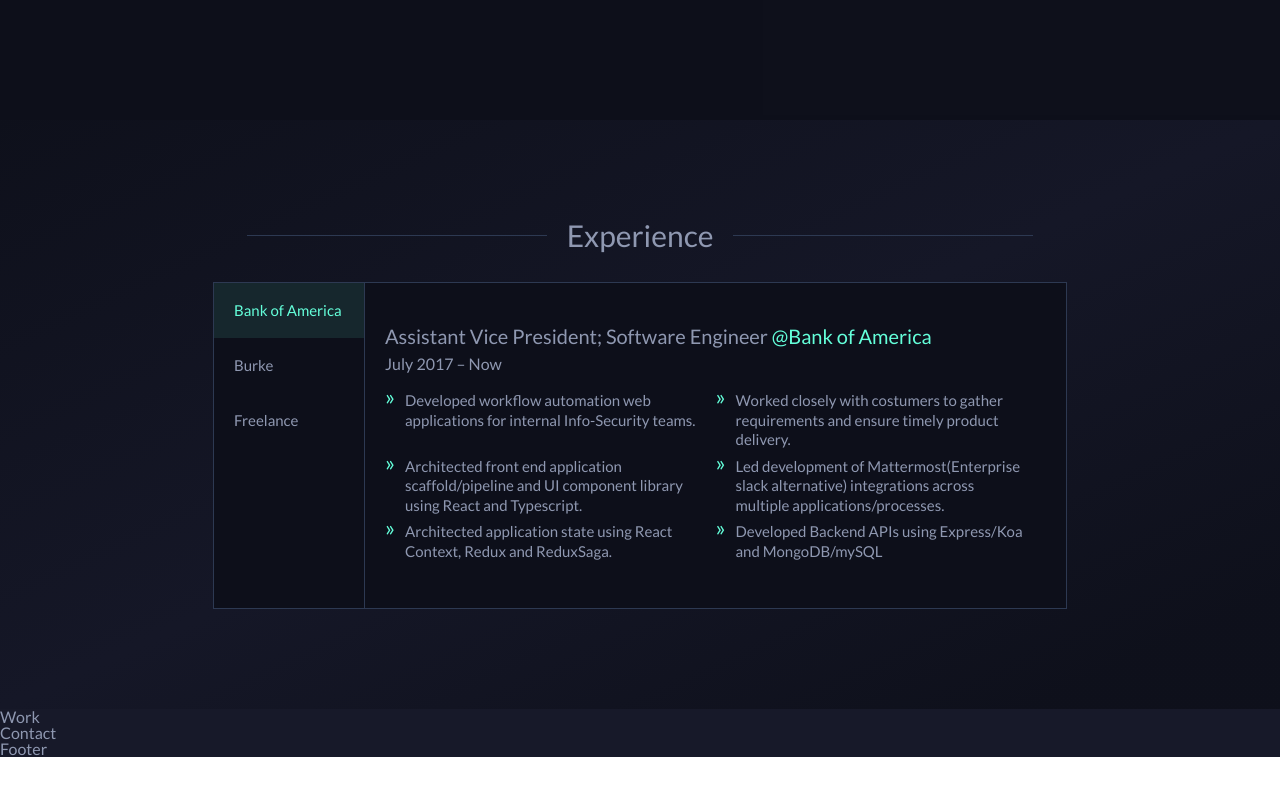
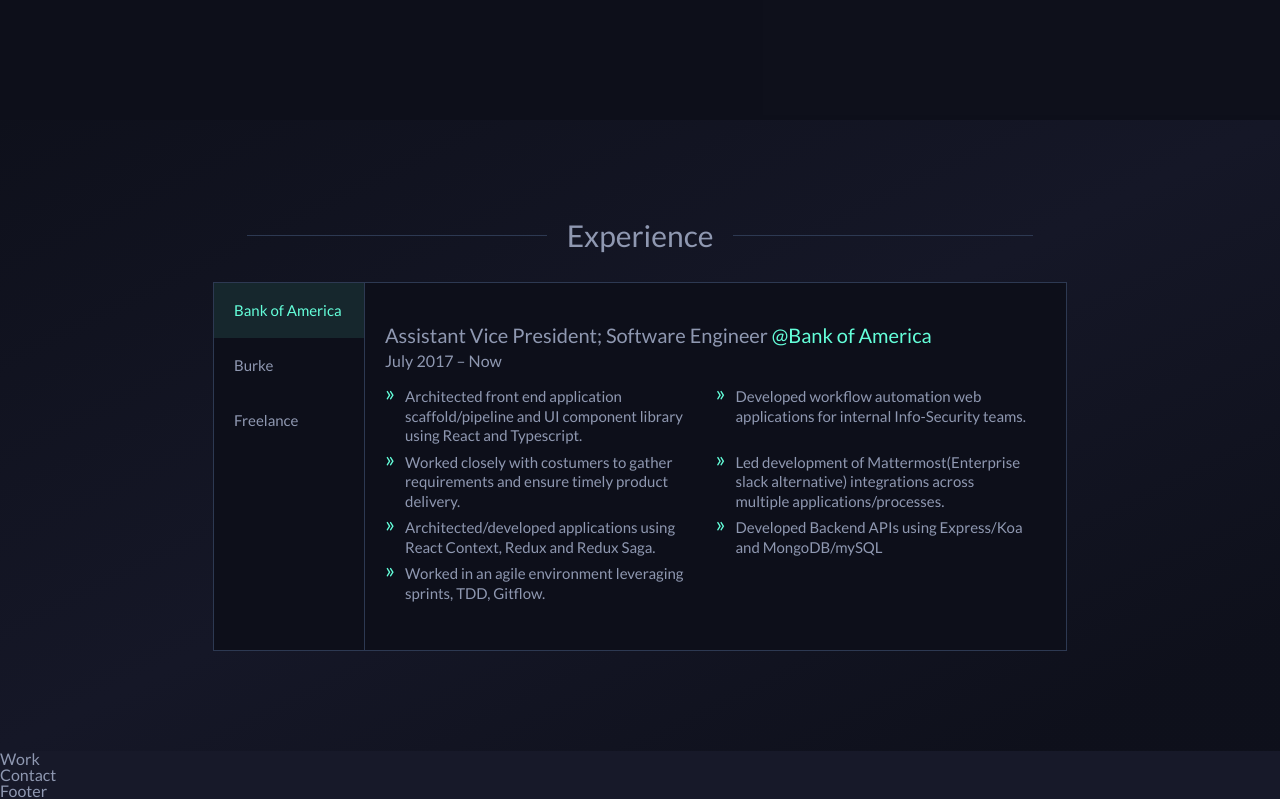
Before and after one commit to Afreda323/antfreda.com, a React (Create React App) app: page / in a window 1280 px wide. Shown: the part 1664-2464 px from the top of the page. Before the commit the page ends 2422 px from the top, so only its background shows below. Built offline with nearby package versions, Linux system fonts and the light colour scheme.

Commit message:
finished timeline, added data to timeline

```diff
--- a/src/components/Timeline.tsx
+++ b/src/components/Timeline.tsx
@@ -1,5 +1,5 @@
 import React from 'react'
-import styled from 'styled-components'
+import styled, { keyframes, css } from 'styled-components'
 import get from 'lodash/get'
 import { H4, P, Ul, Li, A } from './Text'
 import { Theme } from '../theme'
@@ -49,11 +49,16 @@
     ))
   }
 
-  getJob = () => {
-    const job = this.props.exp[this.state.activeIndex]
-    return (
-      <Summary>
-        <P style={{ lineHeight: 1.3 }}>
+  /**
+   * Render a job card for the selected index
+   */
+  getJobs = (): Array<JSX.Element> => {
+    return this.props.exp.map((job, i) => (
+      <Summary
+        key={`${job.company}-${job.title}-${i}`}
+        isActive={i === this.state.activeIndex}
+      >
+        <P style={{ lineHeight: 1.2 }}>
           {job.title}{' '}
           <A target="_blank" href={job.companyLink}>
             @{job.company}
@@ -70,14 +75,14 @@
           ))}
         </Ul>
       </Summary>
-    )
+    ))
   }
 
   render() {
     return (
       <Wrapper>
         <Companies>{this.mapCompanies()}</Companies>
-        {this.getJob()}
+        <div>{this.getJobs()}</div>
       </Wrapper>
     )
   }
@@ -121,48 +126,78 @@
   `}
 `
 
+const activeCompany = (theme: Theme) => `
+  opacity: 1;
+  pointer-events: all;
+  color: ${get(theme, 'palette.text.highlight', 'rgba(100, 255, 218, .1)')};
+  cursor: default;
+  background-color: ${get(
+    theme,
+    'palette.background.highlight',
+    'rgba(100, 255, 218, .1)'
+  )};
+`
+
 const Company = styled.div`
   padding: 20px 20px;
   font-size: 15px;
   width: 150px;
-  transition: background-color .2s, color .2s;
+  transition: background-color 0.2s, color 0.2s;
   cursor: pointer;
 
   ${({ theme, isActive }: { theme: Theme; isActive: boolean }) => `
       color: ${get(theme, 'palette.text.main', 'rgb(100, 255, 218)')};
-      ${isActive &&
-        `
+      ${isActive ? activeCompany(theme) : ''}
+      :hover {
+        background-color: ${get(
+          theme,
+          'palette.background.highlight',
+          'rgba(100, 255, 218, .1)'
+        )} !important;
         color: ${get(
           theme,
           'palette.text.highlight',
           'rgba(100, 255, 218, .1)'
         )};
-        background-color: ${get(
-          theme,
-          'palette.background.highlight',
-          'rgba(100, 255, 218, .1)'
-        )};`}
+      }
+       @media (max-width: ${get(theme, 'breakpoints.small', '700px')}) {
+            flex: 1;
+            text-align: center;
+            padding: 20px 10px;
+        }
+    `}
+`
 
-      @media (max-width: ${get(theme, 'breakpoints.small', '700px')}) {
-        flex: 1;
-        text-align: center;
-        padding: 20px 10px;
-      }
-  `}
+const fadeIn = keyframes`
+    from {
+        opacity: 0;
+    }
+    to {
+        opacity: 1;
+    }
+`
 
-  :hover {
-    ${({ theme }: { theme: Theme }) => `
-    background-color: ${get(
-      theme,
-      'palette.background.highlight',
-      'rgba(100, 255, 218, .1)'
-    )};
-    color: ${get(theme, 'palette.text.highlight', 'rgba(100, 255, 218, .1)')};
-  `}
+const activeSummary = css`
+  opacity: 1;
+  z-index: 2;
+  position: relative;
+  visibility: visible;
+`
+const inactiveSummary = css`
+  opacity: 0;
+  z-index: -1;
+  position: absolute;
+  visibility: hidden;
 `
 const Summary = styled.div`
   padding: 40px 20px;
-  ${({ theme }: { theme: Theme }) => `
+  transition: all 0.8s;
+  top: 0px;
+  left: 0px;
+  width: 100%;
+  height: auto;
+  ${({ theme, isActive }: { theme: Theme; isActive: boolean }) => `
+    ${isActive ? activeSummary : inactiveSummary}
     @media (max-width: ${get(theme, 'breakpoints.small', '700px')}) {
         ul {
             display: block;
--- a/src/sections/Exp.tsx
+++ b/src/sections/Exp.tsx
@@ -13,12 +13,13 @@
     start: 'July 2017',
     end: 'Now',
     tasks: [
+      'Architected front end application scaffold/pipeline and UI component library using React and Typescript.',
       'Developed workflow automation web applications for internal Info-Security teams.',
       'Worked closely with costumers to gather requirements and ensure timely product delivery.',
-      'Architected front end application scaffold/pipeline and UI component library using React and Typescript.',
       'Led development of Mattermost(Enterprise slack alternative) integrations across multiple applications/processes.',
-      'Architected application state using React Context, Redux and ReduxSaga.',
-      'Developed Backend APIs using Express/Koa and MongoDB/mySQL'
+      'Architected/developed applications using React Context, Redux and Redux Saga.',
+      'Developed Backend APIs using Express/Koa and MongoDB/mySQL',
+      'Worked in an agile environment leveraging sprints, TDD, Gitflow.'
     ]
   },
   {
@@ -27,7 +28,15 @@
     title: 'Web Developer',
     start: 'January 2017',
     end: 'July 2017',
-    tasks: []
+    tasks: [
+      'Created responsive websites using HTML5, CSS3, JavaScript and PHP.',
+      'Developed and maintained various projects using various',
+      'CMS including Custom CMS, Wordpress, Drupal and Joomla.',
+      'Worked with managers to create budget scopes for projects. ',
+      'Developed in-house web applications using ES6, Express and MongoDB.',
+      'Developed applications for client database visualization.',
+      'Developed job search React Native and Redux mobile application'
+    ]
   },
   {
     company: 'Freelance',
@@ -35,7 +44,12 @@
     title: 'Web Developer',
     start: 'January 2015',
     end: 'January 2017',
-    tasks: []
+    tasks: [
+      'Led the development of client sites using HTML/CSS and JavaScript ',
+      'Developed web applications using React/Node.js stack. ',
+      'Developed mobile applications using React Native. ',
+      'Developed RESTful API’s using Express and MongoDB.'
+    ]
   }
 ]
 
```
